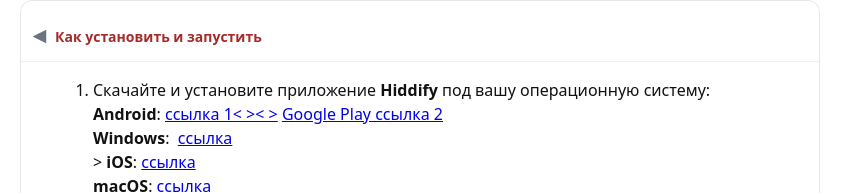
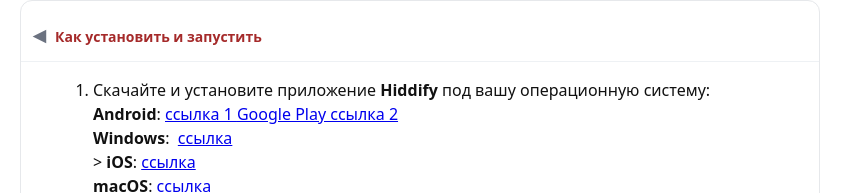
Before and after one commit to lebobu/tg-webapp, a website: page public/help.html in a window 1280 px wide. Shown: the part 356-549 px from the top of the page, without its empty margins (0-863 px from the left). Drawn offline with Linux system fonts and the light colour scheme.

Commit message:
fill html 5

```diff
--- a/public/help.html
+++ b/public/help.html
@@ -108,7 +108,7 @@
         <li>Скачайте и установите приложениe <b>Hiddify</b> под вашу операционную систему:</br>
 
         <b>Android</b>:
-                <a href=https://github.com/hiddify/hiddify-next/releases/latest/download/Hiddify-Android-universal.apk>ссылка 1<&nbsp><&nbsp></a>
+                <a href=https://github.com/hiddify/hiddify-next/releases/latest/download/Hiddify-Android-universal.apk> ссылка 1  </a>
                 <a href=https://play.google.com/store/apps/details?id=app.hiddify.com&pcampaignid=web_share>Google Play ссылка 2</a><br>
 
         <b>Windows</b>:
```
